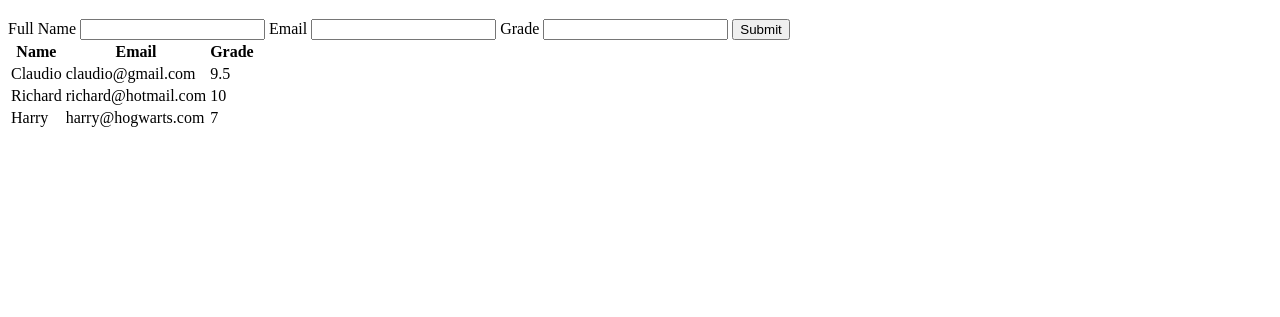
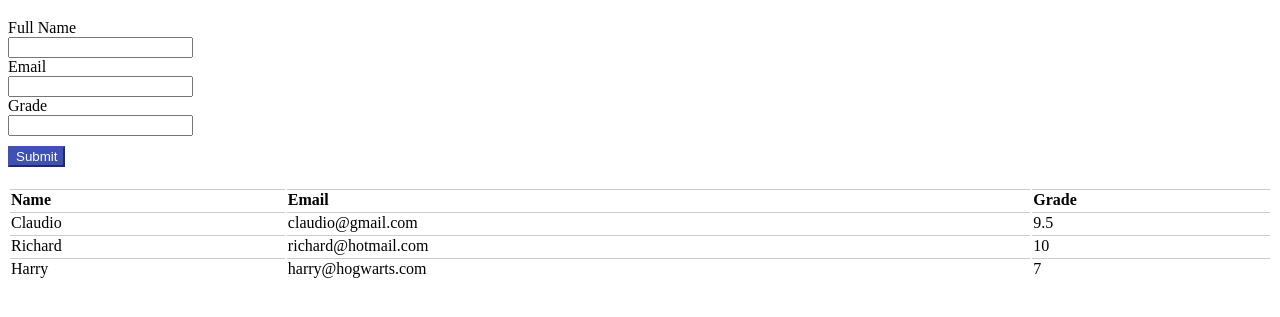
Before and after one commit to claudiopacheco/qaninja, a plain HTML site: page a180/web-base/index.html in a window 1280 px wide. Shown: the part 61-378 px from the top of the page. Drawn offline with Linux system fonts and the light colour scheme.

Commit message:
Front Base (Descoberta) > 7. Mais um pouquinho de CSS

```diff
--- a/a180/web-base/index.html
+++ b/a180/web-base/index.html
@@ -25,7 +25,7 @@
         </form>
 
         <div>
-            <table>
+            <table class="table">
                 <thead>
                     <th>Name</th>
                     <th>Email</th>
@@ -54,6 +54,31 @@
             }
         });
     </script>
+
+    <style>
+        .table{
+            margin-top: 20px;
+            width: 100%;
+            text-align: left;
+        }
+
+        .table th, .table td {
+            border-top: 1px solid #ccc;
+        }
+
+        input {
+            display: block;
+        }
+
+        input[type=button] {
+            margin-top: 10px;
+            background-color: #3F51B5; /* http://materialuicolors.co/ */
+            border-color: #3F51B5;
+            color: #fff;
+        }
+    </style>
+
+
 </body>
 
 </html>
```
